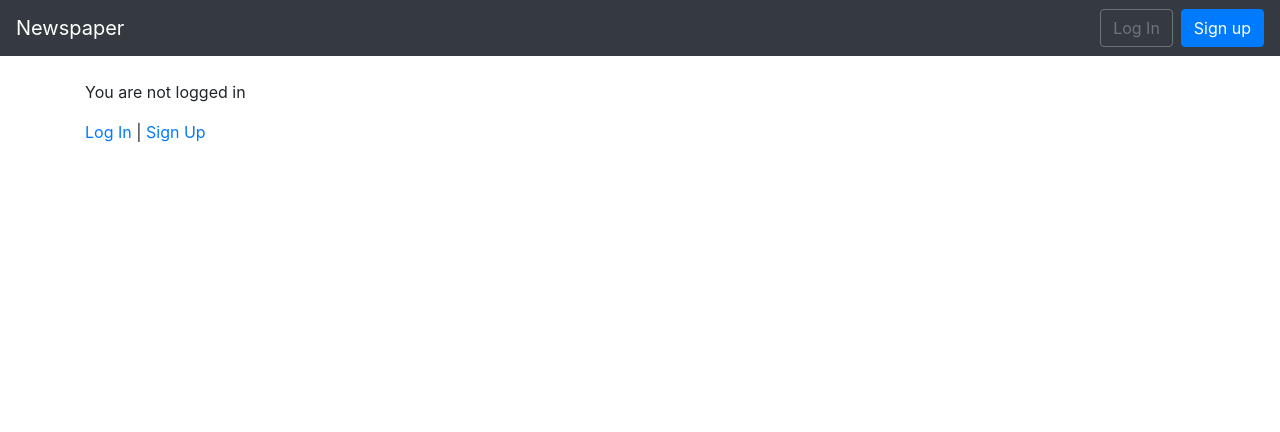
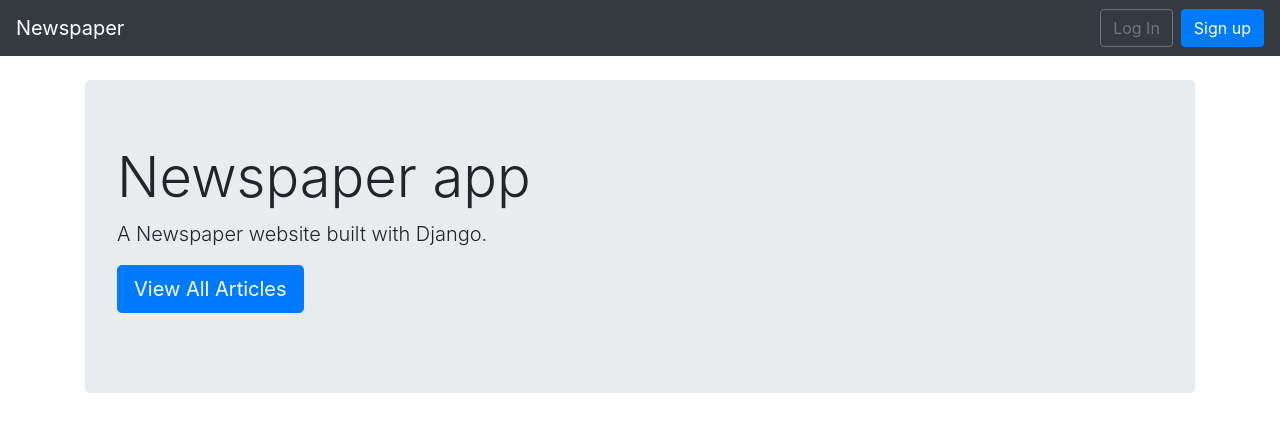
Before and after one commit to kz131746/newspaper, a Django app: page / in a window 1280 px wide. Shown: the top 432 px of the page. Run offline with Django 3.2, Linux system fonts and the light colour scheme; some libraries are stand-ins or nearby versions.

Commit message:
part 4 of newspaper app complete

```diff
--- a/articles/urls.py
+++ b/articles/urls.py
@@ -4,11 +4,13 @@ from .views import (
     ArticleUpdateView,
     ArticleDetailView,
     ArticleDeleteView,
+    ArticleCreateView,
 )
 
 urlpatterns = [
     path('<int:pk>/edit/', ArticleUpdateView.as_view(), name='article_edit'),
     path('<int:pk>/', ArticleDetailView.as_view(), name='article_detail'),
     path('<int:pk>/delete/', ArticleDeleteView.as_view(), name='article_delete'),
+    path('new/', ArticleCreateView.as_view(), name='article_new'),
     path('', ArticleListView.as_view(), name='article_list'),
 ]
--- a/templates/article_list.html
+++ b/templates/article_list.html
@@ -12,7 +12,8 @@
 				{{ article.body }}
 			</div>
 			<div class="card-footer text-center text-muted">
-				<a href="#">Edit</a> | <a href="#">Delete</a>
+				<a href="{% url 'article_edit' article.pk %}">Edit</a> |
+				<a href="{% url 'article_delete' article.pk %}">Delete</a>
 			</div>
 		</div>
 		<br />
--- a/templates/base.html
+++ b/templates/base.html
@@ -17,6 +17,11 @@
   <body>
     <nav class="navbar navbar-expand-md navbar-dark bg-dark mb-4">
       <a class="navbar-brand" href="{% url 'home' %}">Newspaper</a>
+	  {% if user.is_authenicated %}
+		<ul class="navbar-nav mr-auto">
+			<li class="nav-item"><a href="{% url 'article_new' %}">+ New</a></li>
+		</ul>
+	  {% endif %}
       <button class="navbar-toggler" type="button" data-toggle="collapse"
       data-target="#navbarCollapse" aria-controls="navbarCollapse"
       aria-expanded="false" aria-label="Toggle navigation">
--- a/templates/home.html
+++ b/templates/home.html
@@ -3,12 +3,12 @@
 {% block title %}Home{% endblock title %}
 
 {% block content %}
-{% if user.is_authenticated %}
-	Hi {{ user.username }}!
-	<p><a href="{% url 'logout' %}">Log Out</a></p>
-{% else %}
-	<p>You are not logged in</p>
-	<a href="{% url 'login' %}">Log In</a> |
-	<a href="{% url 'signup' %}">Sign Up</a>
-{% endif %}
+<div class="jumbotron">
+	<h1 class="display-4">Newspaper app</h1>
+	<p class="lead">A Newspaper website built with Django.</p>
+	<p class="lead">
+		<a class="btn btn-primary btn-lg" href="{% url 'article_list' %}"
+		role="button">View All Articles</a>
+	</p>
+</div>
 {% endblock content %}
```
Also changed, not shown: articles/views.py (+6 -1 lines), templates/article_delete.html (added, +9 -0 lines), templates/article_detail.html (added, +11 -0 lines), templates/article_edit.html (added, +8 -0 lines), templates/article_new.html (added, +8 -0 lines), db.sqlite3.
